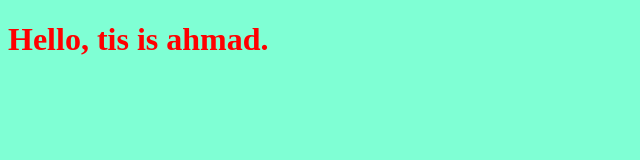
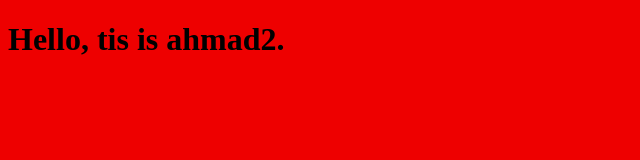
Before and after one commit to DIABLO-96/myproject, a plain HTML site: page index.html in a window 1280 px wide. Shown: the whole page, without its empty margins (0-640 px from the left). Drawn offline with Linux system fonts and the light colour scheme.

Commit message:
changing style for title

```diff
--- a/index.html
+++ b/index.html
@@ -8,7 +8,7 @@
     <link rel="stylesheet" href="style.css">
 </head>
 <body>
-    <h1>Hello, tis is ahmad.</h1>
+    <h1>Hello, tis is ahmad2.</h1>
     <script src="app.js"></script>
 </body>
 </html>
--- a/style.css
+++ b/style.css
@@ -1,7 +1,7 @@
 h1{
-    color: red;
+    color: rgb(0, 0, 0);
 }
 body{
 
-    background-color: aquamarine;
+    background-color: rgb(238, 0, 0);
 }
```
